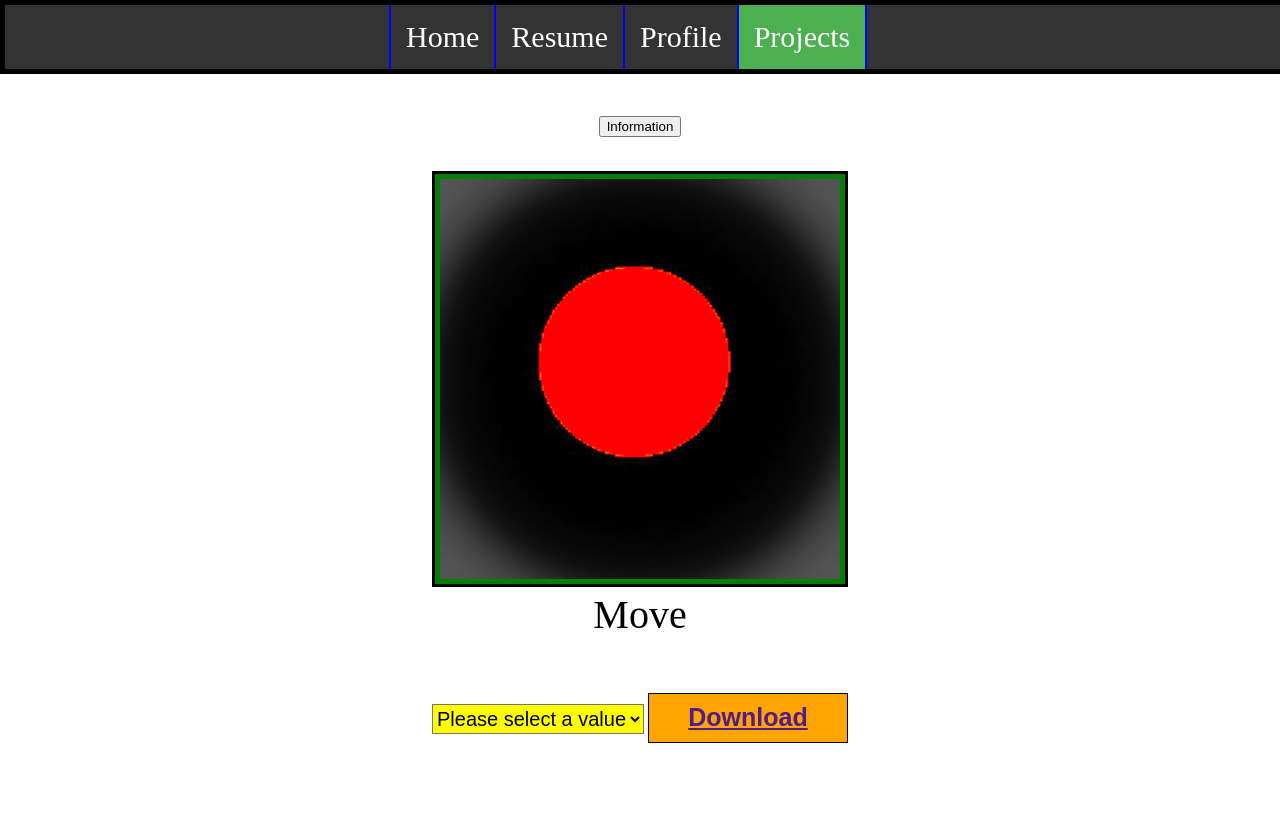
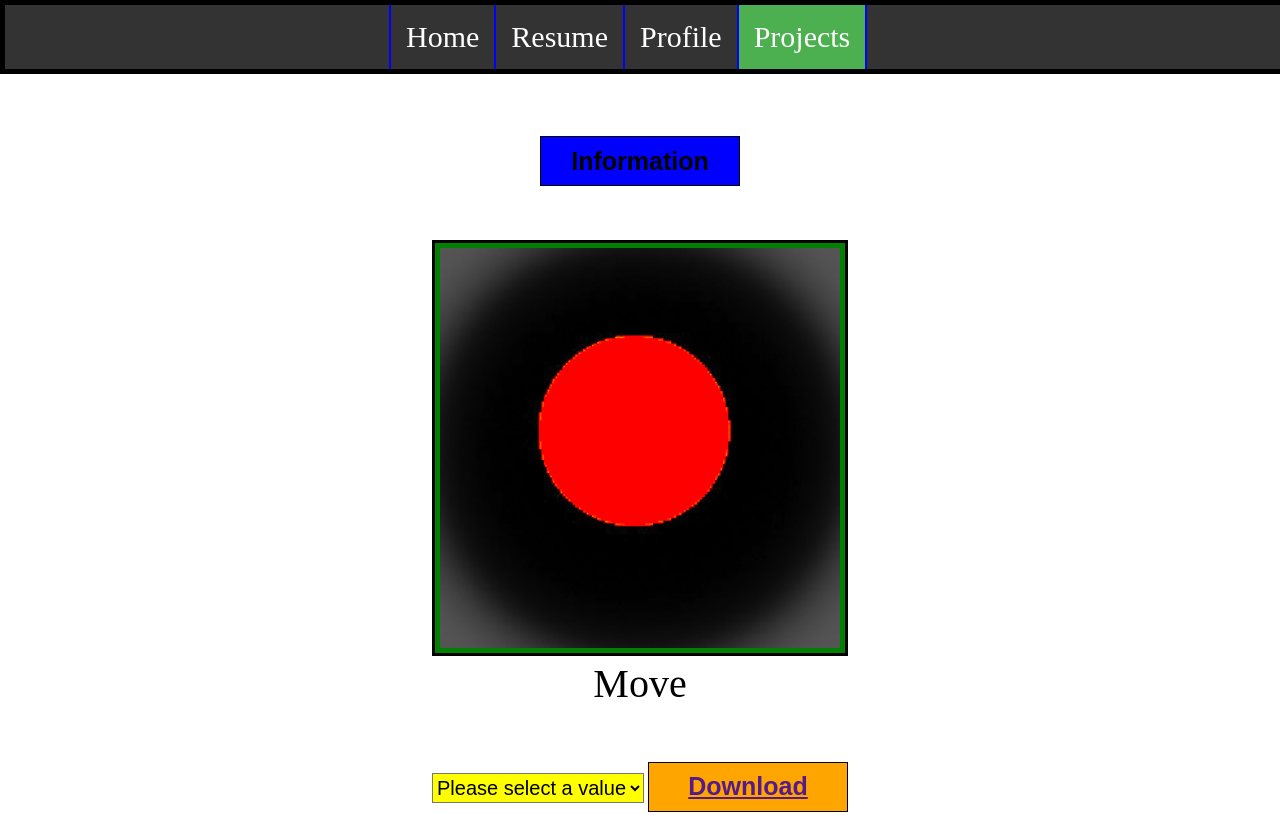
Before and after one commit to ryanrayjahn/ryanrayjahn.github.io, a plain HTML site: page projects.html in a window 1280 px wide. Shown: the top 815 px of the page. Drawn offline with nearby package versions, Linux system fonts and the light colour scheme.

Commit message:
Add files via upload

```diff
--- a/css/projects.css
+++ b/css/projects.css
@@ -1,3 +1,15 @@
+button.info{
+  margin-top: 20px;
+  margin-bottom: 20px;
+  color: black;
+  width: 200px;
+  height: 50px;
+  background-color: blue;
+  border: 1px solid black;
+  font-size: 25px;
+  font-weight: bold;
+}
+
 div.projects{
   align-items: center;
   align-self: center;
```
